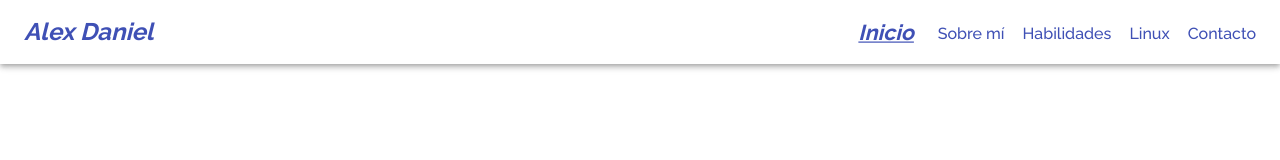
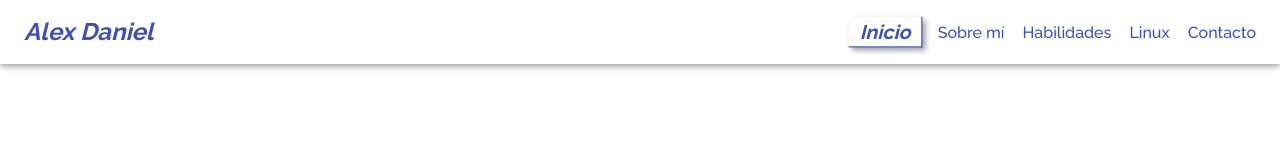
Before and after one commit to PandavionxD/Website_v1, a React (Vite) app: page / in a window 1280 px wide. Shown: the top 160 px of the page. Built offline with nearby package versions, Linux system fonts and the light colour scheme.

Commit message:
Corrijiendo navbar

```diff
--- a/src/UI/Navbar.jsx
+++ b/src/UI/Navbar.jsx
@@ -35,8 +35,9 @@ export const Navbar = () => {
       <AppBar
         position="static"
         color="transparent"
-        sx={{ justifyContent: "center" }}
-      >
+        sx={{ justifyContent: "center",
+      }}
+        >
         <Toolbar component="nav">
           <Typography
             variant="h5"
--- a/src/UI/nav.css
+++ b/src/UI/nav.css
@@ -5,24 +5,26 @@
   font-weight: 500;
 }
 .nav__navbar:hover {
+  /* text-decoration: underline; */
   transition: all 0.6s;
   display: inline-block;
-  text-decoration: underline;
   font-weight: 700;
-  transform: scale(1.3);
+  transform: scale(1.2);
   padding: 0 10px;
 }
 
-
 .active {
+  /* text-decoration: underline; */
   font-style: italic;
   transition: all 0.6s;
   display: inline-block;
-  text-decoration: underline;
   font-weight: 600;
-  transform: scale(1.2);
+  transform: scale(1.1);
   padding: 0 10px;
   font-size: 18px;
+  border-bottom:1px solid #3f50b5;
+  border-right: 1px solid #3f50b5;
+  box-shadow: 3px 3px 5px 0px rgba(0, 0, 0, 0.4);
 }
 .nav__navbar:focus-visible{
   outline: 1px solid;
```
Also changed, not shown: assets/315356095_610255430606295_1271877310177832689_n-removebg-preview.png (added).
